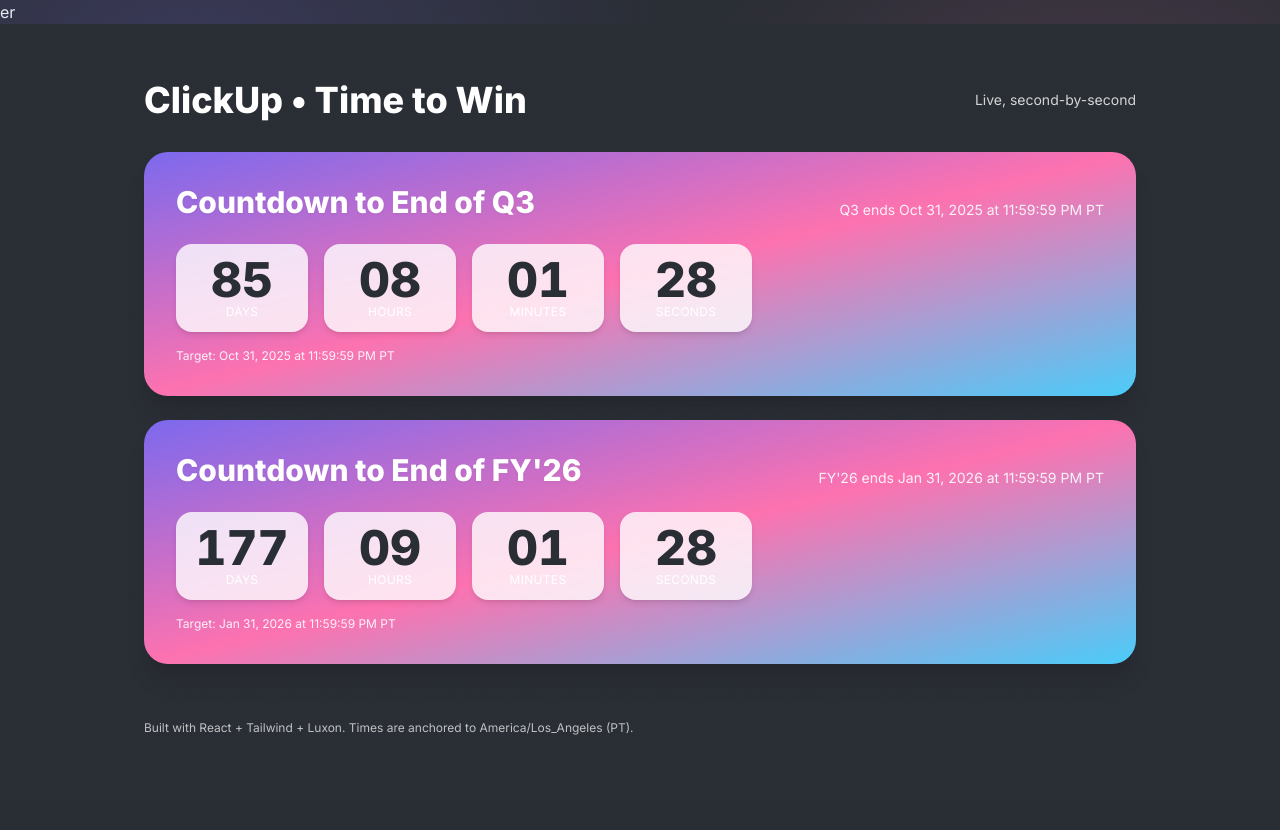
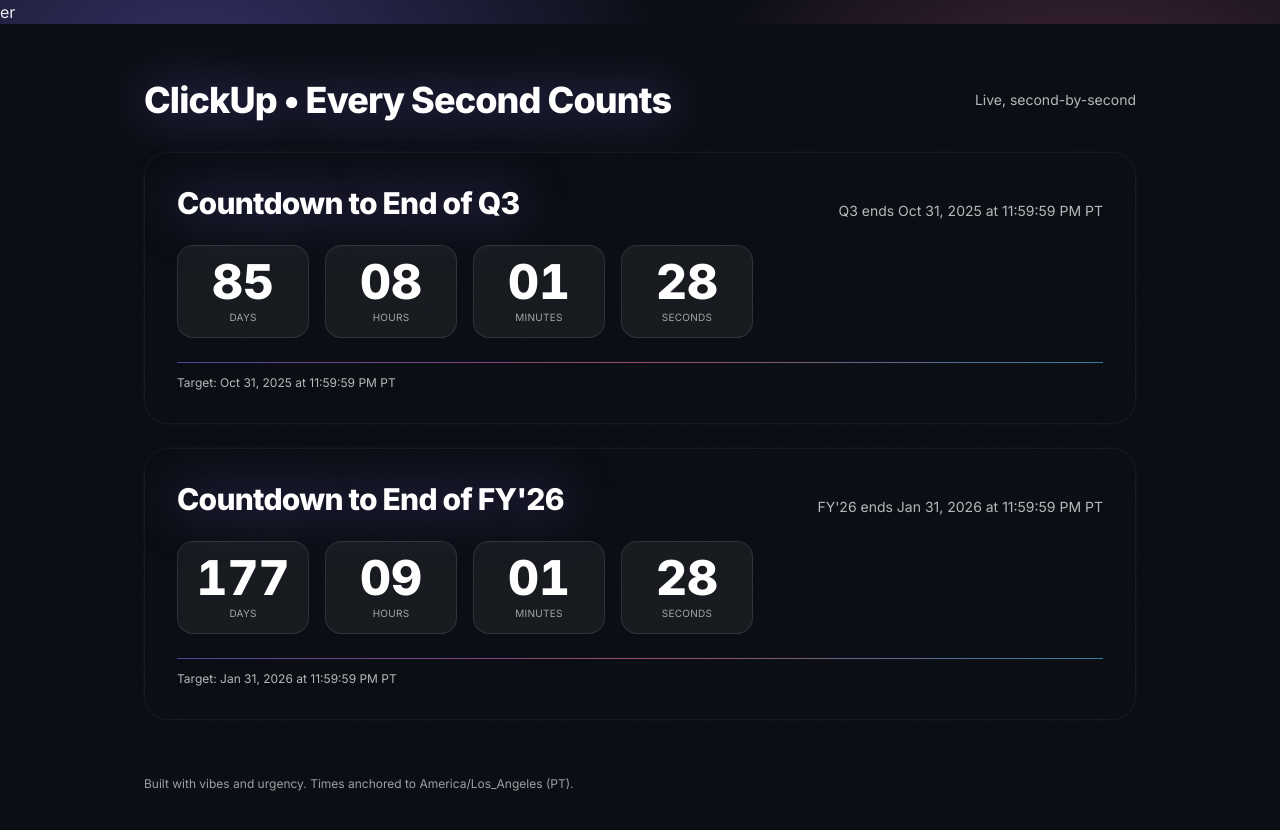
Before and after one commit to anaskar/clickup-timer, a React (Vite) app: page / in a window 1280 px wide. Shown: the top 830 px of the page. Built offline with nearby package versions, Linux system fonts and the light colour scheme.

Commit message:
Update App.jsx

```diff
--- a/src/App.jsx
+++ b/src/App.jsx
@@ -1,26 +1,25 @@
 import { useEffect, useMemo, useState } from 'react'
 import { DateTime, Duration } from 'luxon'
 
-const colors = {
-  primary: '#7B68EE',
-  hotPink: '#FD71AF',
+/** Brand vars used via CSS custom properties (set here for safety) */
+const BRAND = {
+  ink: '#0B0E14',      // canvas
+  panel: '#121722',    // cards
+  purple: '#7B68EE',
+  pink: '#FD71AF',
   sky: '#49CCF9',
   yellow: '#FFC800',
-  ink: '#292D34',
-  white: '#FFFFFF',
 }
 
 function useCountdown(target) {
   const [now, setNow] = useState(DateTime.now())
-
   useEffect(() => {
     const id = setInterval(() => setNow(DateTime.now()), 1000)
     return () => clearInterval(id)
   }, [])
-
   return useMemo(() => {
     let diff = target.diff(now, ['days','hours','minutes','seconds']).shiftTo('days','hours','minutes','seconds')
-    if (diff.toMillis() < 0) diff = Duration.fromObject({ days: 0, hours: 0, minutes: 0, seconds: 0 })
+    if (diff.toMillis() < 0) diff = Duration.fromObject({ days:0, hours:0, minutes:0, seconds:0 })
     return {
       days: Math.floor(diff.days),
       hours: Math.floor(diff.hours),
@@ -32,11 +31,11 @@
 
 function TimeBlock({ label, value }) {
   return (
-    <div className="flex flex-col items-center rounded-2xl shadow-md px-4 py-3 bg-white/80 backdrop-blur">
-      <div className="text-4xl md:text-5xl font-bold tabular-nums text-[color:var(--ink)]">
-        {String(value).padStart(2, '0')}
+    <div className="flex flex-col items-center rounded-2xl px-4 py-3 bg-white/5 border border-white/10">
+      <div className="text-4xl md:text-5xl font-extrabold tabular-nums text-white">
+        {String(value).padStart(2,'0')}
       </div>
-      <div className="text-xs uppercase tracking-wide text-[color:var(--ink)]/70">{label}</div>
+      <div className="text-[10px] uppercase tracking-wide text-white/60 mt-1">{label}</div>
     </div>
   )
 }
@@ -46,20 +45,23 @@
   const { days, hours, minutes, seconds } = useCountdown(t)
 
   return (
-    <div className="w-full rounded-3xl p-6 md:p-8 bg-gradient-to-br from-[color:var(--primary)] via-[color:var(--hotPink)] to-[color:var(--sky)] text-white shadow-xl">
+    <div className="w-full rounded-3xl p-6 md:p-8 bg-[color:var(--panel)]/70 backdrop-blur-xl border border-white/5 shadow-[0_0_0_1px_rgba(255,255,255,0.02)]">
       <div className="flex flex-col md:flex-row md:items-end md:justify-between gap-2">
-        <h2 className="text-2xl md:text-3xl font-extrabold drop-shadow-sm">{title}</h2>
-        {subtitle && <span className="text-sm opacity-90">{subtitle}</span>}
+        <h2 className="text-2xl md:text-3xl font-extrabold tracking-tight drop-shadow-[0_0_24px_rgba(123,104,238,0.55)]">
+          {title}
+        </h2>
+        {subtitle && <span className="text-sm text-white/70">{subtitle}</span>}
       </div>
 
       <div className="grid grid-cols-4 gap-3 md:gap-4 mt-6 max-w-xl">
-        <TimeBlock label="Days" value={days} />
-        <TimeBlock label="Hours" value={hours} />
+        <TimeBlock label="Days"    value={days} />
+        <TimeBlock label="Hours"   value={hours} />
         <TimeBlock label="Minutes" value={minutes} />
         <TimeBlock label="Seconds" value={seconds} />
       </div>
 
-      <div className="mt-4 text-xs opacity-90">
+      <div className="mt-6 h-px w-full bg-gradient-to-r from-[color:var(--purple)] via-[color:var(--pink)] to-[color:var(--sky)] opacity-60" />
+      <div className="mt-3 text-xs text-white/70">
         Target: {t.toFormat("MMM dd, yyyy 'at' hh:mm:ss a 'PT'")}
       </div>
     </div>
@@ -67,43 +69,58 @@
 }
 
 export default function App() {
-  const endOfQ3 = DateTime.fromISO('2025-10-31T23:59:59', { zone: 'America/Los_Angeles' })
+  // Targets (PT)
+  const endOfQ3   = DateTime.fromISO('2025-10-31T23:59:59', { zone: 'America/Los_Angeles' })
   const endOfFY26 = DateTime.fromISO('2026-01-31T23:59:59', { zone: 'America/Los_Angeles' })
 
+  // Ensure CSS variables exist even if index.css wasn’t updated yet
   useEffect(() => {
-    const root = document.documentElement
-    root.style.setProperty('--primary', colors.primary)
-    root.style.setProperty('--hotPink', colors.hotPink)
-    root.style.setProperty('--sky', colors.sky)
-    root.style.setProperty('--yellow', colors.yellow)
-    root.style.setProperty('--ink', colors.ink)
+    const r = document.documentElement
+    r.style.setProperty('--ink', BRAND.ink)
+    r.style.setProperty('--panel', BRAND.panel)
+    r.style.setProperty('--purple', BRAND.purple)
+    r.style.setProperty('--pink', BRAND.pink)
+    r.style.setProperty('--sky', BRAND.sky)
+    r.style.setProperty('--yellow', BRAND.yellow)
   }, [])
 
   return (
     <div className="min-h-screen w-full bg-[color:var(--ink)] text-white">
+      {/* Soft radial accents (like Brain/MAX) */}
+      <div className="pointer-events-none fixed inset-0 -z-10">
+        <div className="absolute inset-0"
+             style={{
+               background: `
+                 radial-gradient(800px 600px at 15% 10%, rgba(123,104,238,0.20), transparent 60%),
+                 radial-gradient(700px 500px at 85% 20%, rgba(253,113,175,0.15), transparent 60%),
+                 radial-gradient(900px 700px at 30% 90%, rgba(73,204,249,0.12), transparent 60%)
+               `
+             }} />
+      </div>
+
       <div className="max-w-5xl mx-auto px-4 py-10 md:py-14">
         <header className="flex items-center justify-between">
-          <h1 className="text-3xl md:text-4xl font-extrabold">
-            ClickUp • Time to Win
+          <h1 className="text-3xl md:text-4xl font-extrabold tracking-tight drop-shadow-[0_0_24px_rgba(123,104,238,0.55)]">
+            ClickUp • Every Second Counts
           </h1>
-          <div className="text-xs md:text-sm opacity-80">Live, second-by-second</div>
+          <span className="text-xs md:text-sm text-white/70">Live, second-by-second</span>
         </header>
 
         <section className="mt-8 grid gap-6">
           <CountdownCard
-            title={'Countdown to End of Q3'}
-            subtitle={'Q3 ends Oct 31, 2025 at 11:59:59 PM PT'}
+            title="Countdown to End of Q3"
+            subtitle="Q3 ends Oct 31, 2025 at 11:59:59 PM PT"
             target={endOfQ3}
           />
           <CountdownCard
-            title={"Countdown to End of FY'26"}
-            subtitle={"FY'26 ends Jan 31, 2026 at 11:59:59 PM PT"}
+            title="Countdown to End of FY'26"
+            subtitle="FY'26 ends Jan 31, 2026 at 11:59:59 PM PT"
             target={endOfFY26}
           />
         </section>
 
-        <footer className="mt-10 md:mt-14 text-xs opacity-70">
-          Built with React + Tailwind + Luxon. Times are anchored to America/Los_Angeles (PT).
+        <footer className="mt-10 md:mt-14 text-xs text-white/60">
+          Built with vibes and urgency. Times anchored to America/Los_Angeles (PT).
         </footer>
       </div>
     </div>
```
